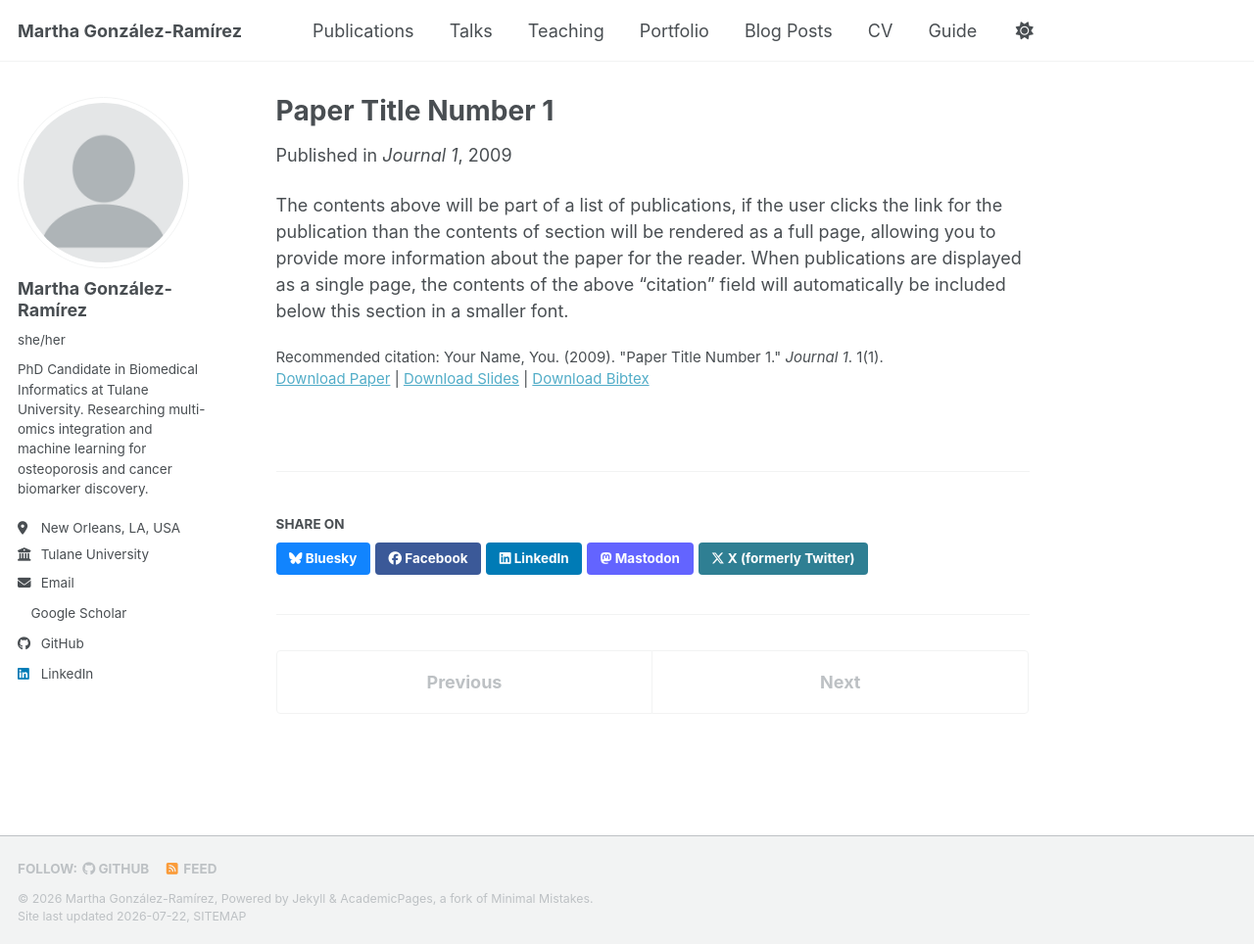
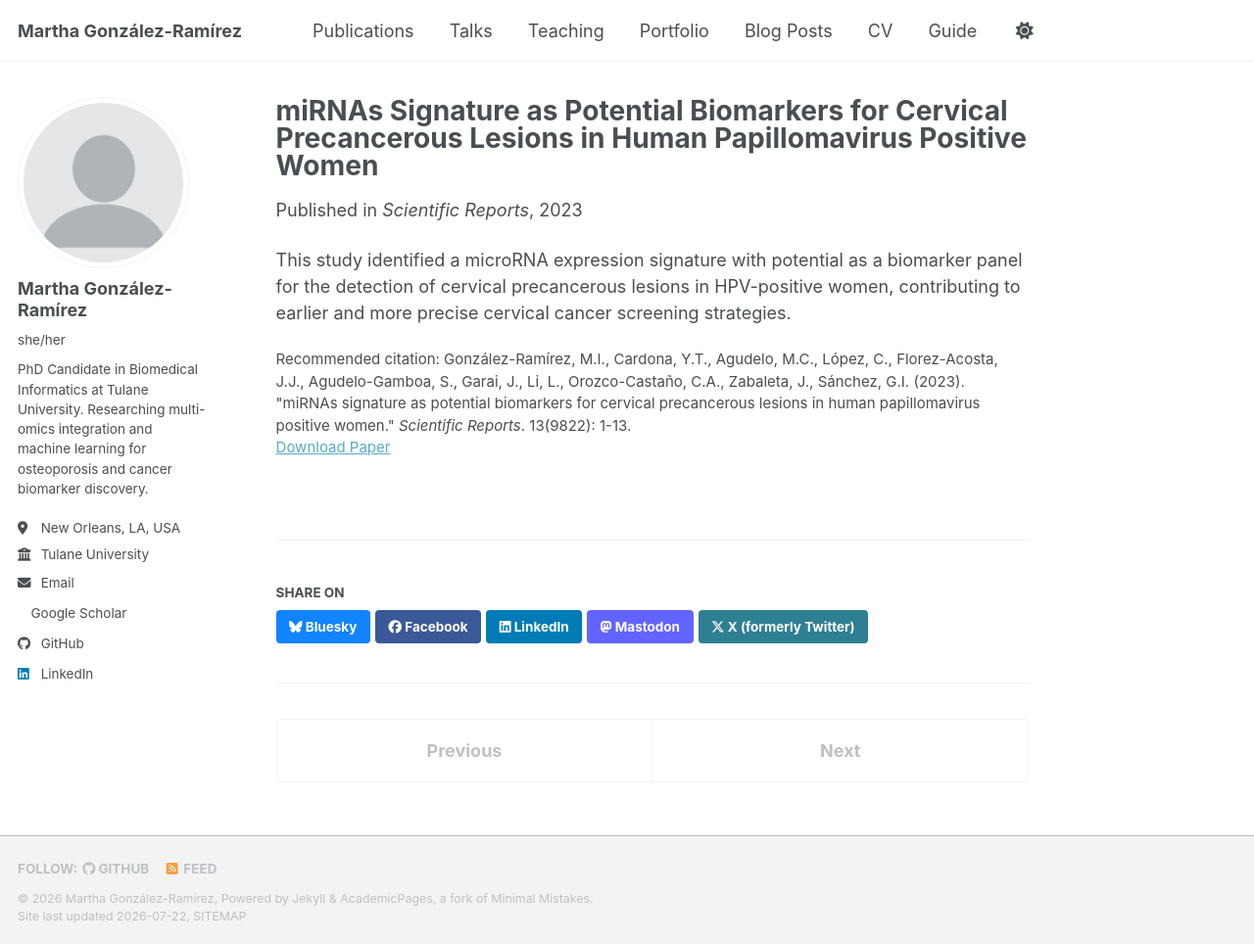
Before and after one commit to migonzalezr/migonzalezr.github.io, a Jekyll site: the page built from _publications/2009-10-01-paper-title-number-1.md, in a window 1280 px wide and 964 px high. Shown: the whole window at 98% size. Built offline with Jekyll 4.4.1, drawn with Linux system fonts in a browser that asks for light colours; a style sheet for code colours, icons or effects is not loaded.

Commit message:
Revise publication details for cervical cancer study
Updated the title, permalink, excerpt, date, venue, paper URL, and citation for the publication. Revised the content to reflect the findings of the study on miRNAs as potential biomarkers.

```diff
--- a/_publications/2009-10-01-paper-title-number-1.md
+++ b/_publications/2009-10-01-paper-title-number-1.md
@@ -1,14 +1,12 @@
 ---
-title: "Paper Title Number 1"
+title: "miRNAs Signature as Potential Biomarkers for Cervical Precancerous Lesions in Human Papillomavirus Positive Women"
 collection: publications
 category: manuscripts
-permalink: /publication/2009-10-01-paper-title-number-1
-excerpt: 'This paper is about the number 1. The number 2 is left for future work.'
-date: 2009-10-01
-venue: 'Journal 1'
-slidesurl: 'https://academicpages.github.io/files/slides1.pdf'
-paperurl: 'https://academicpages.github.io/files/paper1.pdf'
-bibtexurl: 'https://academicpages.github.io/files/bibtex1.bib'
-citation: 'Your Name, You. (2009). &quot;Paper Title Number 1.&quot; <i>Journal 1</i>. 1(1).'
+permalink: /publication/2023-scientific-reports-mirna-cervical
+excerpt: 'Identification of a microRNA signature as a potential biomarker panel for detecting cervical precancerous lesions in HPV-positive women.'
+date: 2023-01-01
+venue: 'Scientific Reports'
+paperurl: 'https://doi.org/10.1038/s41598-023-36421-9'
+citation: 'González-Ramírez, M.I., Cardona, Y.T., Agudelo, M.C., López, C., Florez-Acosta, J.J., Agudelo-Gamboa, S., Garai, J., Li, L., Orozco-Castaño, C.A., Zabaleta, J., Sánchez, G.I. (2023). &quot;miRNAs signature as potential biomarkers for cervical precancerous lesions in human papillomavirus positive women.&quot; <i>Scientific Reports</i>. 13(9822): 1-13.'
 ---
-The contents above will be part of a list of publications, if the user clicks the link for the publication than the contents of section will be rendered as a full page, allowing you to provide more information about the paper for the reader. When publications are displayed as a single page, the contents of the above "citation" field will automatically be included below this section in a smaller font.
+This study identified a microRNA expression signature with potential as a biomarker panel for the detection of cervical precancerous lesions in HPV-positive women, contributing to earlier and more precise cervical cancer screening strategies.
```
